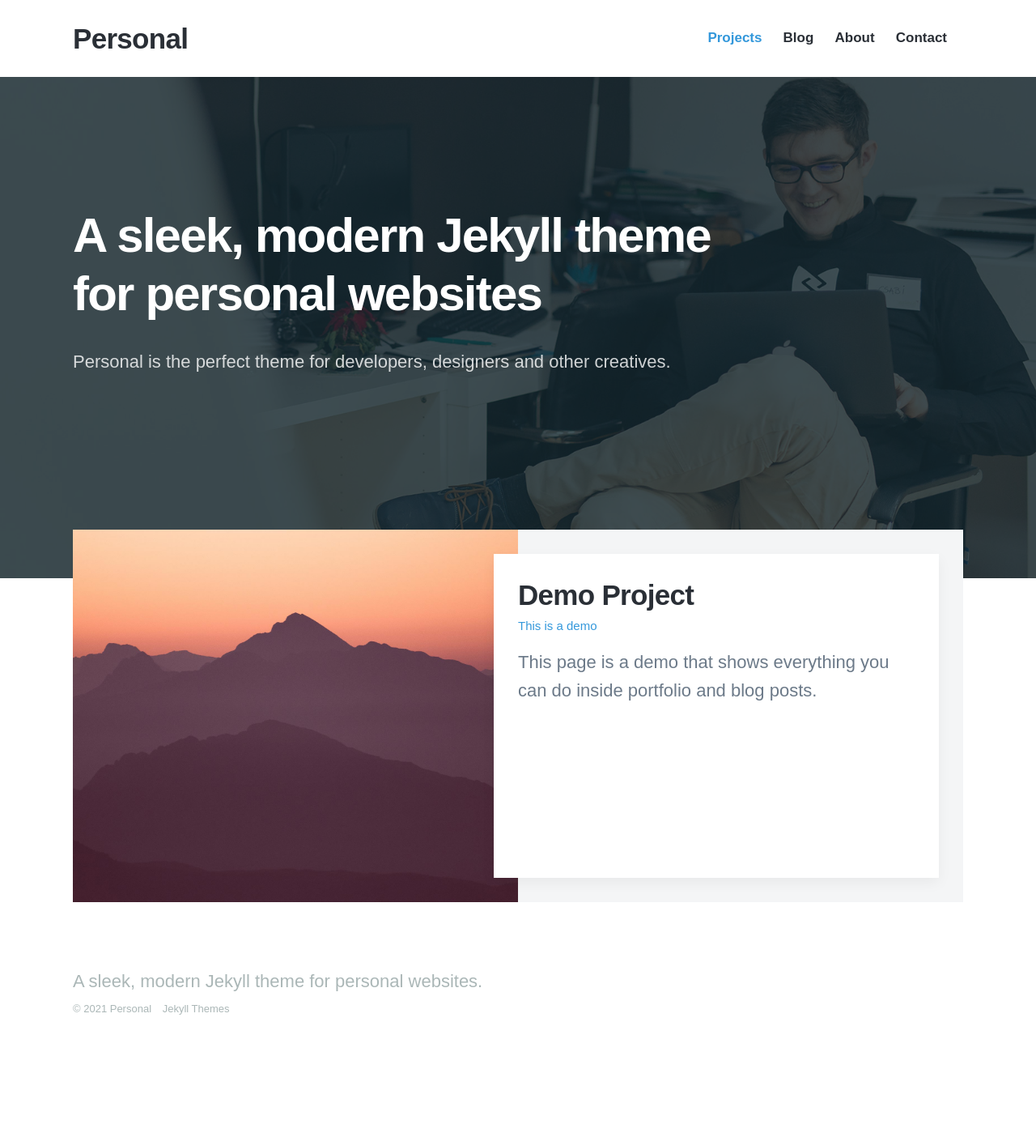
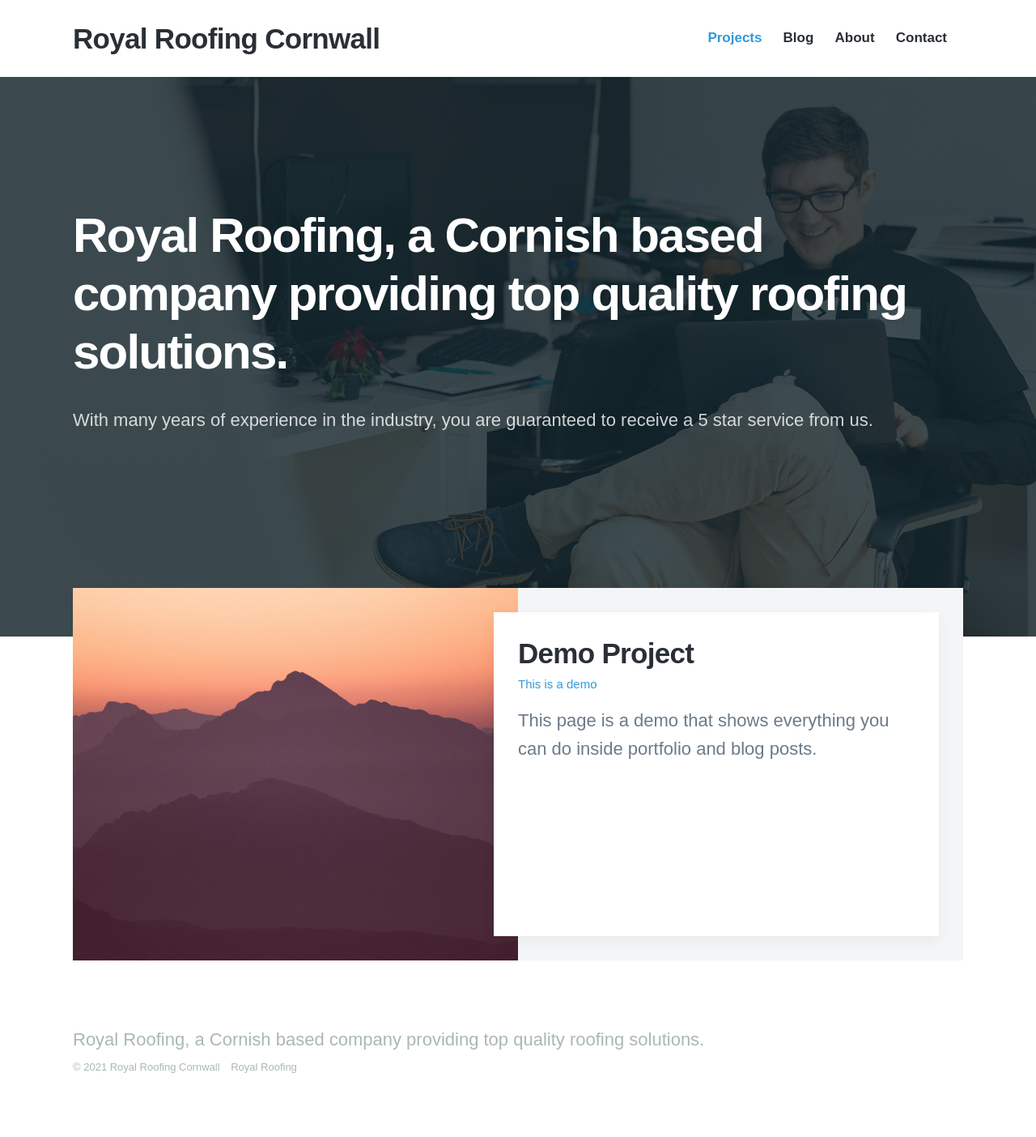
Before and after one commit to royalroofing/royalroofing.github.io, a Jekyll site: the page built from index.html, in a window 1280 px wide. Shown: the whole page at 81% size. Built offline with Jekyll 4.4.1, drawn with Linux system fonts in a browser that asks for light colours; nearby versions of some CDN libraries; some web fonts are replaced; before the commit the page ends 1332 px from its top, so only the background shows below that.

Commit message:
Changes to Royal Roofing

```diff
--- a/_config.yml
+++ b/_config.yml
@@ -1,4 +1,4 @@
-site: Personal Jekyll Theme
+site: Royal Roofing Cornwall
 
 url: "https://royal-roofing.co.uk"
 baseurl: ""
--- a/_data/settings.yml
+++ b/_data/settings.yml
@@ -1,5 +1,5 @@
 basic_settings:
-  site_title: Personal
+  site_title: Royal Roofing Cornwall
   favicon_image: /images/favicon.png
 
 header_settings:
@@ -18,7 +18,7 @@ menu_settings:
       url: '/contact'
 
 footer_settings:
-  footer_tagline: A sleek, modern Jekyll theme for personal websites.
+  footer_tagline: Royal Roofing, a Cornish based company providing top quality roofing solutions.
 
 hero_settings:
   overlay_opacity: 0.8
--- a/_includes/footer.html
+++ b/_includes/footer.html
@@ -6,7 +6,7 @@
 
 		<div class="footer__copyright">
 			<span>© {{ 'now' | date: "%Y" }} {{ site.data.settings.basic_settings.site_title }}</span>
-			<a href="https://jekyllthemes.io" target="_blank">Jekyll Themes</a>
+			<a href="https://royal-roofing.co.uk" target="_blank">Royal Roofing</a>
 		</div>
 
 		{% include socials.html %}
--- a/_pages/about.md
+++ b/_pages/about.md
@@ -1,7 +1,7 @@
 ---
-title: About me
-subtitle: Personal is the perfect theme for developers, designers and other creatives.
-description: Personal is the perfect theme for developers, designers and other creatives.
+title: About us
+subtitle: Royal Roofing, a Cornish based company providing top quality roofing solutions.
+description: With many years of experience in the industry, you are guaranteed to receive a 5 star service from us.
 featured_image: /images/demo/about.jpg
 ---
 
--- a/index.html
+++ b/index.html
@@ -13,9 +13,8 @@ featured_image: /images/demo/home.jpg
 
 	<div class="wrap">
 
-		<h1>A sleek, modern Jekyll theme
-		for personal websites</h1>
-		<p>Personal is the perfect theme for developers, designers and other creatives.</p>
+		<h1>Royal Roofing, a Cornish based company providing top quality roofing solutions.</h1>
+		<p>With many years of experience in the industry, you are guaranteed to receive a 5 star service from us.</p>
 
 		{% include socials.html %}
 
```
